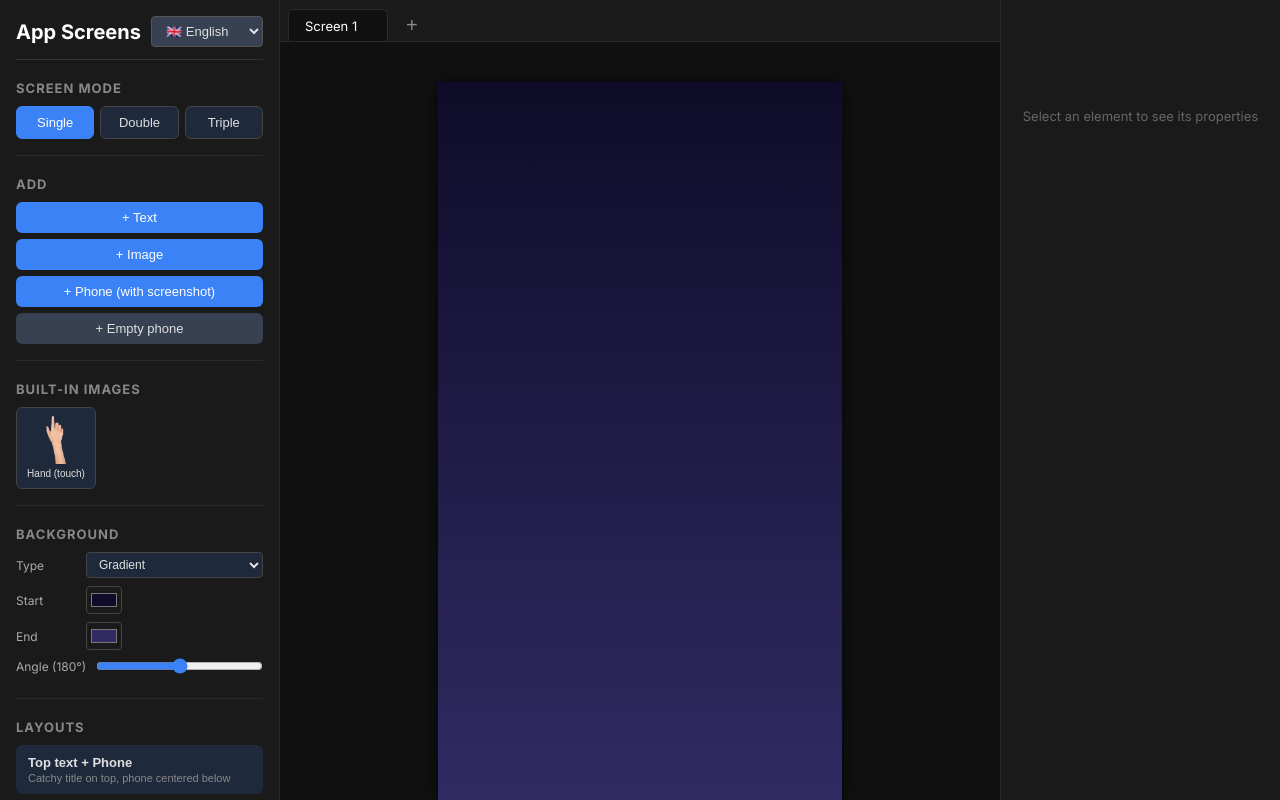
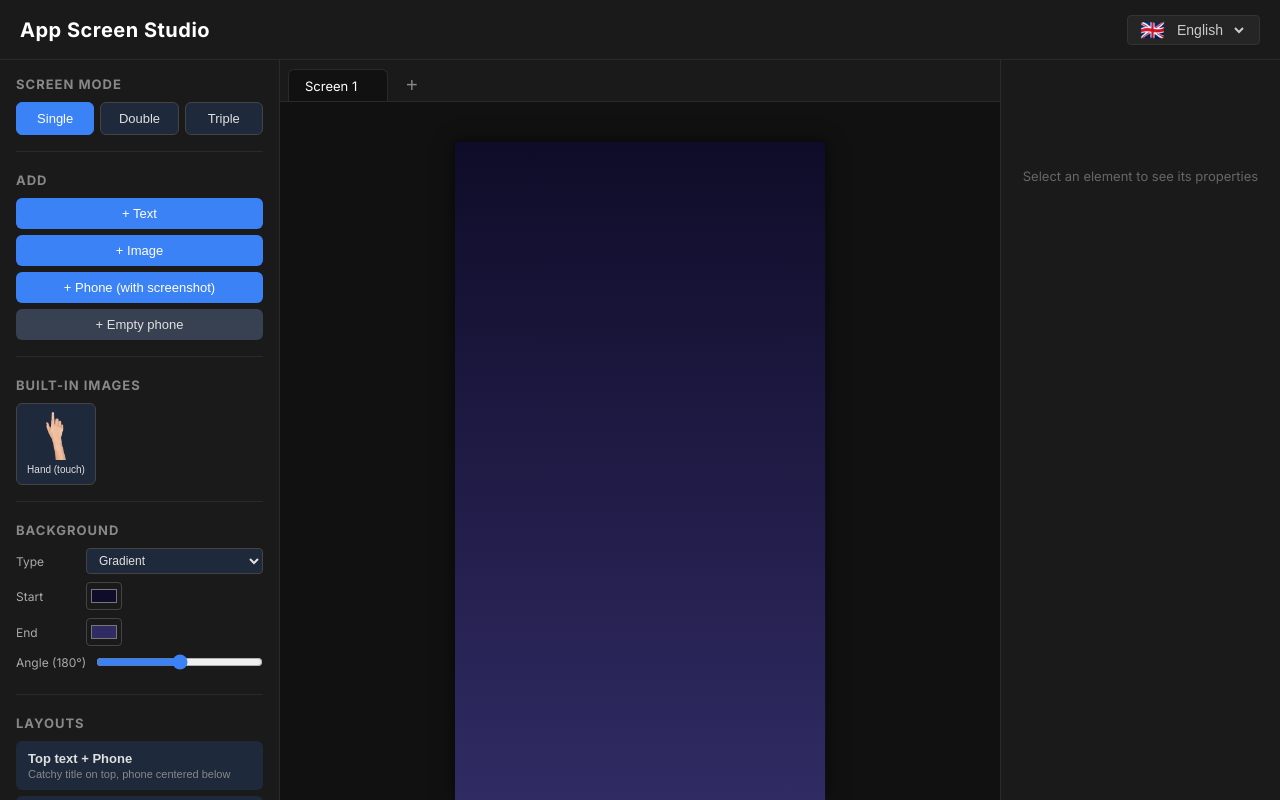
Before and after one commit to Kimoen/app-screens, an Angular app: page / in a window 1280 px wide. Built offline with nearby package versions, Linux system fonts and the light colour scheme; a web font is replaced by a local one.

Commit message:
UI update

```diff
--- a/package.json
+++ b/package.json
@@ -1,5 +1,5 @@
 {
-  "name": "app-screens",
+  "name": "app-screen-studio",
   "version": "0.0.0",
   "scripts": {
     "ng": "ng",
--- a/src/app/editor/editor.component.html
+++ b/src/app/editor/editor.component.html
@@ -1,3 +1,5 @@
+<div class="app-container">
+  <app-header />
   <div class="editor-layout">
     <!-- Left: Toolbar -->
     <aside class="sidebar left-sidebar">
@@ -34,3 +36,4 @@
       <app-properties-panel />
     </aside>
   </div>
+</div>
--- a/src/app/editor/editor.component.scss
+++ b/src/app/editor/editor.component.scss
@@ -1,7 +1,15 @@
+.app-container {
+  height: 100vh;
+  display: flex;
+  flex-direction: column;
+  background: #0f0f0f;
+  overflow: hidden;
+}
+
 .editor-layout {
   display: flex;
-  height: 100vh;
-  background: #0f0f0f;
+  flex: 1;
+  /* Take remaining space */
   overflow: hidden;
 }
 
--- a/src/app/editor/editor.component.ts
+++ b/src/app/editor/editor.component.ts
@@ -3,13 +3,14 @@ import { CommonModule } from '@angular/common';
 import { CanvasComponent } from '../canvas/canvas.component';
 import { ToolbarComponent } from '../toolbar/toolbar.component';
 import { PropertiesPanelComponent } from '../properties-panel/properties-panel.component';
+import { HeaderComponent } from '../header/header.component';
 import { ExportService } from '../services/export.service';
 import { CanvasStateService } from '../services/canvas-state.service';
 
 @Component({
   selector: 'app-editor',
   standalone: true,
-  imports: [CommonModule, CanvasComponent, ToolbarComponent, PropertiesPanelComponent],
+  imports: [CommonModule, CanvasComponent, ToolbarComponent, PropertiesPanelComponent, HeaderComponent],
   templateUrl: './editor.component.html',
   styleUrl: './editor.component.scss',
 })
--- /dev/null
+++ b/src/app/header/header.component.ts
@@ -0,0 +1,110 @@
+import { Component, inject } from '@angular/core';
+import { CommonModule } from '@angular/common';
+import { FormsModule } from '@angular/forms';
+import { TranslationService } from '../i18n/translation.service';
+
+@Component({
+  selector: 'app-header',
+  standalone: true,
+  imports: [CommonModule, FormsModule],
+  template: `
+    <header class="app-header">
+      <div class="logo">
+        <h1>App Screen Studio</h1>
+      </div>
+
+      <div class="header-controls">
+        <label class="lang-selector">
+          <span class="current-flag">{{ currentFlag }}</span>
+          <select [ngModel]="currentLang" (ngModelChange)="setLang($event)">
+            @for (lang of languages; track lang.code) {
+              <option [value]="lang.code">{{ lang.label }}</option>
+            }
+          </select>
+        </label>
+      </div>
+    </header>
+  `,
+  styles: [`
+    :host {
+      display: block;
+      width: 100%;
+    }
+
+    .app-header {
+      height: 60px;
+      background: #1a1a1a;
+      border-bottom: 1px solid #2a2a2a;
+      display: flex;
+      align-items: center;
+      justify-content: space-between;
+      padding: 0 20px;
+      box-sizing: border-box;
+    }
+
+    h1 {
+      margin: 0;
+      font-size: 20px;
+      font-weight: 700;
+      color: #fff;
+      letter-spacing: 0.5px;
+    }
+
+    .header-controls {
+      display: flex;
+      align-items: center;
+      gap: 16px;
+    }
+
+    .lang-selector {
+      display: flex;
+      align-items: center;
+      gap: 8px;
+      background: #252525;
+      padding: 4px 12px;
+      border-radius: 4px;
+      border: 1px solid #333;
+      position: relative;
+
+      .current-flag {
+        font-size: 20px;
+        line-height: 1;
+      }
+
+      select {
+        background: transparent;
+        border: none;
+        color: #ccc;
+        font-size: 14px;
+        outline: none;
+        cursor: pointer;
+
+        option {
+          background: #252525;
+          color: #ccc;
+        }
+      }
+    }
+  `]
+})
+export class HeaderComponent {
+  private i18n = inject(TranslationService);
+
+  languages = [
+    { code: 'fr', label: 'Français', flag: '🇫🇷' },
+    { code: 'en', label: 'English', flag: '🇬🇧' },
+  ];
+
+  get currentLang() {
+    return this.i18n.lang();
+  }
+
+  get currentFlag() {
+    const lang = this.languages.find(l => l.code === this.currentLang);
+    return lang ? lang.flag : '';
+  }
+
+  setLang(lang: string) {
+    this.i18n.setLang(lang as any);
+  }
+}
--- a/src/app/i18n/translations/en.ts
+++ b/src/app/i18n/translations/en.ts
@@ -92,7 +92,7 @@ export const en: Record<string, string> = {
   'builtin.handTouch': 'Hand (touch)',
 
   // Page
-  'page.title': 'App Screens - Screenshot generator',
+  'page.title': 'App Screen Studio',
 
   // Language switcher
   'lang.switch': 'FR',
--- a/src/app/i18n/translations/fr.ts
+++ b/src/app/i18n/translations/fr.ts
@@ -92,7 +92,7 @@ export const fr: Record<string, string> = {
   'builtin.handTouch': 'Main (touch)',
 
   // Page
-  'page.title': 'App Screens - Générateur de screenshots',
+  'page.title': 'App Screen Studio',
 
   // Language switcher
   'lang.switch': 'EN',
--- a/src/app/toolbar/toolbar.component.html
+++ b/src/app/toolbar/toolbar.component.html
@@ -1,14 +1,5 @@
 <div class="toolbar">
-  <div class="toolbar-header">
-    <h2>App Screens</h2>
-    <div class="lang-selector">
-      <select [ngModel]="currentLang" (ngModelChange)="setLang($event)">
-        @for (lang of languages; track lang.code) {
-        <option [value]="lang.code">{{ lang.flag }} {{ lang.label }}</option>
-        }
-      </select>
-    </div>
-  </div>
+
 
   <!-- Screen mode -->
   <section class="toolbar-section">
--- a/src/app/toolbar/toolbar.component.scss
+++ b/src/app/toolbar/toolbar.component.scss
@@ -4,42 +4,7 @@
   overflow-y: auto;
   color: #e0e0e0;
 
-  .toolbar-header {
-    display: flex;
-    align-items: center;
-    justify-content: space-between;
-    margin: 0 0 20px;
-    border-bottom: 1px solid #333;
-    padding-bottom: 12px;
 
-    h2 {
-      margin: 0;
-      font-size: 20px;
-      color: #fff;
-    }
-  }
-
-  .lang-selector {
-    select {
-      background: #374151;
-      color: #e0e0e0;
-      font-size: 13px;
-      padding: 6px 10px;
-      border-radius: 4px;
-      border: 1px solid #555;
-      cursor: pointer;
-      outline: none;
-
-      &:hover {
-        background: #4b5563;
-      }
-
-      option {
-        background: #1f2937;
-        color: #fff;
-      }
-    }
-  }
 }
 
 .toolbar-section {
--- a/src/app/toolbar/toolbar.component.ts
+++ b/src/app/toolbar/toolbar.component.ts
@@ -34,19 +34,6 @@ export class ToolbarComponent {
   gradStart = '#0f0c29';
   gradEnd = '#302b63';
   gradAngle = 180;
-
-  languages = [
-    { code: 'fr', label: 'Français', flag: '🇫🇷' },
-    { code: 'en', label: 'English', flag: '🇬🇧' },
-  ];
-
-  setLang(lang: string) {
-    this.i18n.setLang(lang as any);
-  }
-
-  get currentLang() {
-    return this.i18n.lang();
-  }
 
   addText() {
     this.canvasState.addText(this.i18n.t('defaults.textContent'));
--- a/src/index.html
+++ b/src/index.html
@@ -1,16 +1,21 @@
 <!doctype html>
 <html lang="en">
+
 <head>
   <meta charset="utf-8">
-  <title>App Screens - Générateur de screenshots</title>
+  <title>App Screen Studio - Générateur de screenshots</title>
   <base href="/">
   <meta name="viewport" content="width=device-width, initial-scale=1">
   <link rel="icon" type="image/x-icon" href="favicon.ico">
   <link rel="preconnect" href="https://fonts.googleapis.com">
   <link rel="preconnect" href="https://fonts.gstatic.com" crossorigin>
-  <link href="https://fonts.googleapis.com/css2?family=Anton&family=Bangers&family=Bebas+Neue&family=Caveat:wght@400;700&family=Dancing+Script:wght@400;700&family=Inter:wght@300;400;500;600;700;800;900&family=Lato:ital,wght@0,300;0,400;0,700;0,900;1,300;1,400;1,700;1,900&family=Lobster&family=Merriweather:ital,wght@0,300;0,400;0,700;0,900;1,300;1,400;1,700;1,900&family=Montserrat:ital,wght@0,300;0,400;0,500;0,600;0,700;0,800;0,900;1,300;1,400;1,500;1,600;1,700;1,800;1,900&family=Nunito:ital,wght@0,300;0,400;0,600;0,700;0,800;0,900;1,300;1,400;1,600;1,700;1,800;1,900&family=Open+Sans:ital,wght@0,300;0,400;0,600;0,700;0,800;1,300;1,400;1,600;1,700;1,800&family=Oswald:wght@300;400;500;600;700&family=Pacifico&family=Permanent+Marker&family=Playfair+Display:ital,wght@0,400;0,700;0,900;1,400;1,700;1,900&family=Poppins:ital,wght@0,300;0,400;0,500;0,600;0,700;0,800;0,900;1,300;1,400;1,500;1,600;1,700;1,800;1,900&family=Raleway:ital,wght@0,300;0,400;0,500;0,600;0,700;0,800;0,900;1,300;1,400;1,500;1,600;1,700;1,800;1,900&family=Roboto:ital,wght@0,300;0,400;0,500;0,700;0,900;1,300;1,400;1,500;1,700;1,900&family=Ubuntu:ital,wght@0,300;0,400;0,500;0,700;1,300;1,400;1,500;1,700&display=swap" rel="stylesheet">
+  <link
+    href="https://fonts.googleapis.com/css2?family=Anton&family=Bangers&family=Bebas+Neue&family=Caveat:wght@400;700&family=Dancing+Script:wght@400;700&family=Inter:wght@300;400;500;600;700;800;900&family=Lato:ital,wght@0,300;0,400;0,700;0,900;1,300;1,400;1,700;1,900&family=Lobster&family=Merriweather:ital,wght@0,300;0,400;0,700;0,900;1,300;1,400;1,700;1,900&family=Montserrat:ital,wght@0,300;0,400;0,500;0,600;0,700;0,800;0,900;1,300;1,400;1,500;1,600;1,700;1,800;1,900&family=Nunito:ital,wght@0,300;0,400;0,600;0,700;0,800;0,900;1,300;1,400;1,600;1,700;1,800;1,900&family=Open+Sans:ital,wght@0,300;0,400;0,600;0,700;0,800;1,300;1,400;1,600;1,700;1,800&family=Oswald:wght@300;400;500;600;700&family=Pacifico&family=Permanent+Marker&family=Playfair+Display:ital,wght@0,400;0,700;0,900;1,400;1,700;1,900&family=Poppins:ital,wght@0,300;0,400;0,500;0,600;0,700;0,800;0,900;1,300;1,400;1,500;1,600;1,700;1,800;1,900&family=Raleway:ital,wght@0,300;0,400;0,500;0,600;0,700;0,800;0,900;1,300;1,400;1,500;1,600;1,700;1,800;1,900&family=Roboto:ital,wght@0,300;0,400;0,500;0,700;0,900;1,300;1,400;1,500;1,700;1,900&family=Ubuntu:ital,wght@0,300;0,400;0,500;0,700;1,300;1,400;1,500;1,700&display=swap"
+    rel="stylesheet">
 </head>
+
 <body>
   <app-root></app-root>
 </body>
+
 </html>
```
Also changed, not shown: src/assets/flags/en.svg (added), src/assets/flags/fr.svg (added). Lines whose indentation alone changed are shown as unchanged.
